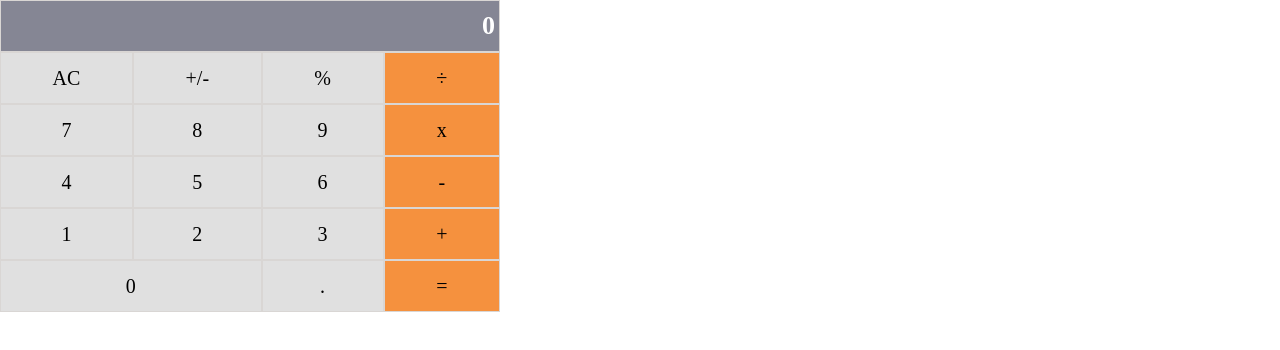
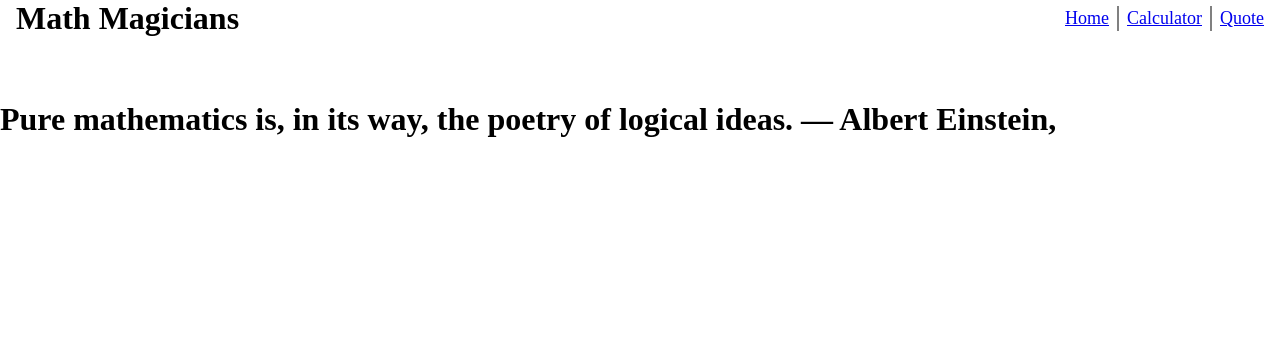
Before and after one commit to nelsinofrancisco/math_magicians, a React (Create React App) app: page /#/quote in a window 1280 px wide. Shown: the top 350 px of the page. Built offline with nearby package versions, Linux system fonts and the light colour scheme.

Commit message:
Added router for all three pages

```diff
--- a/package.json
+++ b/package.json
@@ -11,6 +11,7 @@
     "prop-types": "^15.7.2",
     "react": "^17.0.2",
     "react-dom": "^17.0.2",
+    "react-icons": "^4.2.0",
     "react-router-dom": "^5.3.0",
     "react-scripts": "4.0.3",
     "uuid": "^8.3.2",
--- a/src/components/Calculator.module.css
+++ b/src/components/Calculator.module.css
@@ -1,8 +1,10 @@
 .calculatorContainer {
   display: -ms-grid;
   display: grid;
-  -ms-grid-columns: var(--cell-width) var(--cell-width) var(--cell-width) var(--cell-width);
+  -ms-grid-columns: minmax(50px, var(--cell-width)) minmax(50px, var(--cell-width)) minmax(50px, var(--cell-width)) minmax(50px, var(--cell-width));
+  grid-template-columns: repeat(4, minmax(50px, var(--cell-width)));
   -ms-grid-rows: var(--cell-height) var(--cell-height) var(--cell-height) var(--cell-height);
+  grid-template-rows: repeat(6, minmax(25px, var(--cell-height)));
   max-width: calc(var(--cell-width) * 4);
 }
 
--- /dev/null
+++ b/src/components/ExpandedMobMenu.js
@@ -0,0 +1,41 @@
+/* eslint-disable react/forbid-prop-types */
+import PropTypes from 'prop-types';
+import { NavLink } from 'react-router-dom';
+import { IoMdClose } from 'react-icons/io';
+
+const ExpandedMobMenu = (props) => {
+  const { styles, closeButton } = props;
+
+  return (
+    <div className={styles.expandedMenuContainer}>
+      <button type="button" className={styles.menuButton} onClick={() => closeButton(false)}>
+        <IoMdClose />
+      </button>
+      <ul className={styles.expandedLinksContainer}>
+        <li className={styles.linksItems}>
+          <NavLink to="/" activeClassName="active-link" exact onClick={() => closeButton(false)}>
+            Home
+          </NavLink>
+        </li>
+        <li className={styles.linksItems}>
+          <NavLink to="/calculator" activeClassName="active-link" exact onClick={() => closeButton(false)}>
+            Calculator
+          </NavLink>
+
+        </li>
+        <li className={styles.linksItems}>
+          <NavLink to="/quote" activeClassName="active-link" exact onClick={() => closeButton(false)}>
+            Quote
+          </NavLink>
+        </li>
+      </ul>
+    </div>
+  );
+};
+
+ExpandedMobMenu.propTypes = {
+  styles: PropTypes.any.isRequired,
+  closeButton: PropTypes.func.isRequired,
+};
+
+export default ExpandedMobMenu;
--- a/src/components/NavBar.js
+++ b/src/components/NavBar.js
@@ -0,0 +1,49 @@
+import { useState, useEffect } from 'react';
+import { NavLink } from 'react-router-dom';
+import styles from './NavBar.module.css';
+import NavMobMenu from './NavMobMenu';
+
+const NavBar = () => {
+  const [width, setWidth] = useState(window.innerWidth);
+  const breakPoint = 768;
+  useEffect(() => {
+    window.addEventListener('resize', () => setWidth(window.innerWidth));
+  }, []);
+
+  return (
+    <nav className={styles.navContainer}>
+      <p className={styles.logoTitle}>Math Magicians</p>
+      {
+        (width < breakPoint)
+
+          ? (
+            <NavMobMenu styles={styles} />
+          )
+          : (
+            <ul className={styles.linksListContainer}>
+              <li className={styles.linksItems}>
+                <NavLink to="/" activeClassName="active-link" exact>
+                  Home
+                </NavLink>
+              </li>
+              <li className={styles.linksItems}>
+                <NavLink to="/calculator" activeClassName="active-link" exact>
+                  Calculator
+                </NavLink>
+
+              </li>
+              <li className={styles.linksItems}>
+                <NavLink to="/quote" activeClassName="active-link" exact>
+                  Quote
+                </NavLink>
+              </li>
+            </ul>
+          )
+
+      }
+
+    </nav>
+  );
+};
+
+export default NavBar;
--- /dev/null
+++ b/src/components/NavBar.module.css
@@ -0,0 +1,57 @@
+.navContainer {
+  display: flex;
+  justify-content: space-between;
+  padding: 0 1rem;
+  margin-bottom: 4rem;
+}
+
+.logoTitle {
+  font-size: 32px;
+  font-weight: 700;
+}
+
+.linksListContainer {
+  display: flex;
+  align-items: center;
+}
+
+.linksItems {
+  list-style: none;
+  font-size: 18px;
+  padding: 0.15rem 0.5rem 0.15rem 0.5rem;
+  border-left: 2px solid gray;
+}
+
+.linksItems:first-child {
+  padding: 0.15rem 0.5rem 0.15rem 0rem;
+  border-left: none;
+}
+
+.linksItems:last-child {
+  padding: 0.15rem 0rem 0.15rem 0.5rem;
+}
+
+.menuButton {
+  background-color: transparent;
+  border: none;
+
+}
+
+.menuButton:hover {
+  background-color: transparent;
+  border: none;
+}
+
+.expandedMenuContainer {
+  display: flex;
+  flex-direction: column;
+  align-items: flex-end;
+  padding-top: 0.5rem;
+  position: absolute;
+  right: 0.8rem;
+}
+
+.expandedLinksContainer {
+  list-style: none;
+  width: min-content;
+}
--- /dev/null
+++ b/src/components/NavMobMenu.js
@@ -0,0 +1,26 @@
+/* eslint-disable react/forbid-prop-types */
+import PropTypes from 'prop-types';
+import { React, useState } from 'react';
+import { ImMenu } from 'react-icons/im';
+import ExpandedMobMenu from './ExpandedMobMenu';
+
+const NavMobMenu = (props) => {
+  const { styles } = props;
+  const [active, setActive] = useState(false);
+
+  if (active) {
+    return (<ExpandedMobMenu closeButton={setActive} styles={styles} />);
+  }
+
+  return (
+    <button type="button" className={styles.menuButton} onClick={() => setActive(true)}>
+      <ImMenu />
+    </button>
+  );
+};
+
+NavMobMenu.propTypes = {
+  styles: PropTypes.any.isRequired,
+};
+
+export default NavMobMenu;
--- a/src/index.js
+++ b/src/index.js
@@ -1,11 +1,14 @@
 import React from 'react';
 import ReactDOM from 'react-dom';
+import { HashRouter as Router } from 'react-router-dom';
 import './index.css';
-import Calculator from './components/Calculator';
+import Home from './pages/Home';
 
 ReactDOM.render(
   <React.StrictMode>
-    <Calculator />
+    <Router>
+      <Home />
+    </Router>
   </React.StrictMode>,
   document.getElementById('root'),
 );
--- /dev/null
+++ b/src/pages/Home.js
@@ -0,0 +1,32 @@
+/* eslint-disable max-len */
+import { Route, Switch } from 'react-router-dom';
+import Calculator from '../components/Calculator';
+import NavBar from '../components/NavBar';
+import Quote from './Quote';
+
+const Home = () => (
+  <>
+    <NavBar />
+    <Switch>
+      <Route exact path="/">
+        <div>
+          <h1>
+            Welcome to our Page
+          </h1>
+          <p>
+            Lorem ipsum dolor sit amet, consectetur adipiscing elit. Suspendisse ullamcorper viverra elit eu scelerisque. Phasellus cursus felis non velit accumsan faucibus ultrices quis dolor. Suspendisse ex mauris, ultricies id metus id, porta pellentesque justo. Sed pretium, magna vitae interdum consequat, erat dui congue sem, nec pharetra libero sem eu mauris. Proin semper at velit in dignissim. Integer blandit justo in libero varius egestas. Phasellus posuere maximus metus eget pharetra. Nullam faucibus velit sit amet lectus accumsan finibus. Fusce ut aliquam risus, ac rhoncus neque. Fusce et quam in purus egestas posuere at vel urna. Curabitur fringilla augue sit amet convallis vestibulum. Vestibulum mollis lacus et nulla rhoncus blandit nec non eros. Etiam et massa sit amet tortor maximus lacinia. Suspendisse arcu mi, aliquam eget pretium eget, scelerisque quis justo. Duis ac tincidunt eros, vestibulum ultrices purus. Nunc semper mauris in mauris ultricies auctor.
+          </p>
+        </div>
+      </Route>
+      <Route path="/calculator">
+        <Calculator />
+      </Route>
+      <Route path="/quote">
+        <Quote />
+      </Route>
+    </Switch>
+
+  </>
+);
+
+export default Home;
--- /dev/null
+++ b/src/pages/Quote.js
@@ -0,0 +1,10 @@
+const Quote = () => (
+  <>
+    <h1>
+      Pure mathematics is, in its way, the poetry of logical ideas.
+      — Albert Einstein,
+    </h1>
+  </>
+);
+
+export default Quote;
```
Also changed, not shown: src/App.js (deleted, +0 -21 lines), 2 other files (tests, documents, lock files or other folders).
